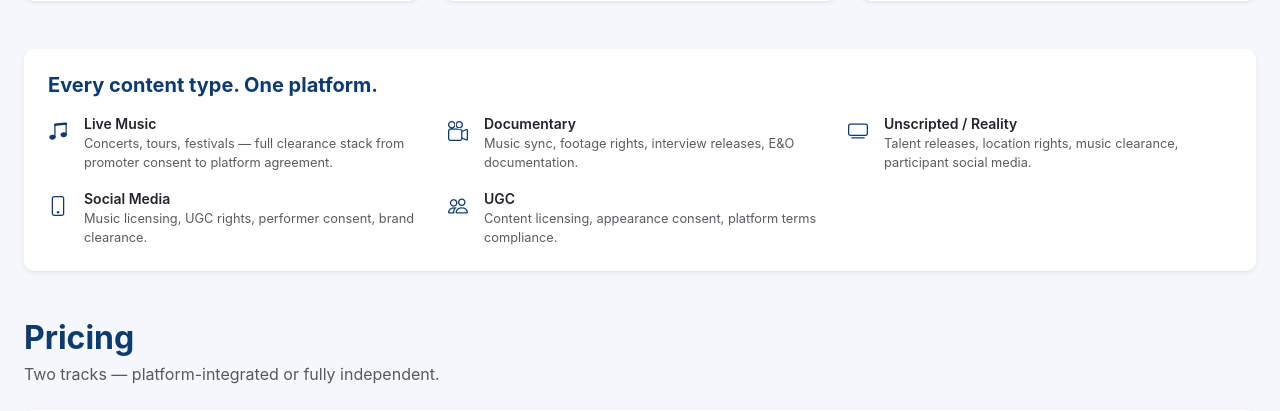
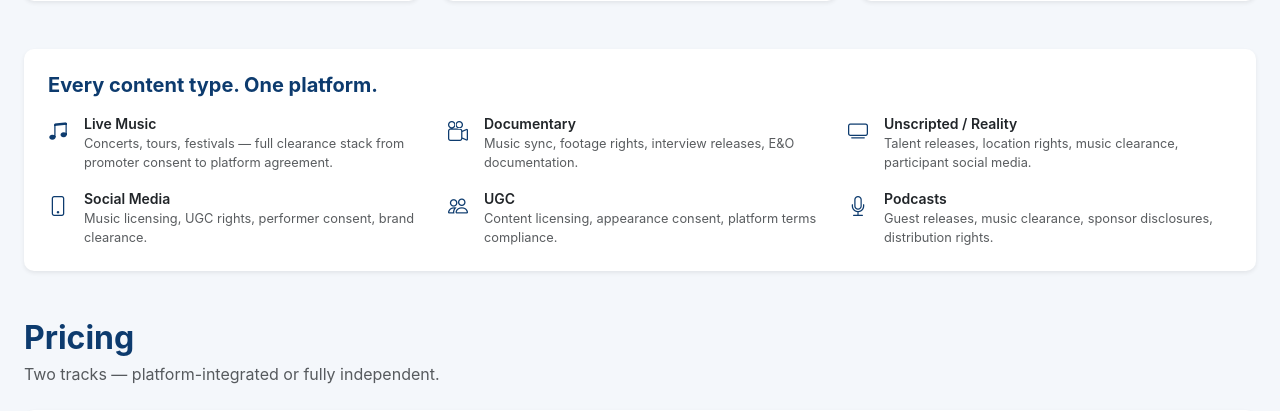
Before and after one commit to basquared1/cleared-live-platform, a Flask app: page / in a window 1280 px wide. Shown: the part 838-1249 px from the top of the page. Run offline with Flask 3, Linux system fonts and the light colour scheme; data that the repository does not hold is empty.

Commit message:
Add Podcasts to content types section
Co-Authored-By: Claude Sonnet 4.6 <noreply@anthropic.com>

```diff
--- a/templates/index.html
+++ b/templates/index.html
@@ -68,6 +68,7 @@
         ('bi-tv',                'Unscripted / Reality', 'Talent releases, location rights, music clearance, participant social media.'),
         ('bi-phone',             'Social Media', 'Music licensing, UGC rights, performer consent, brand clearance.'),
         ('bi-people',            'UGC',          'Content licensing, appearance consent, platform terms compliance.'),
+        ('bi-mic',               'Podcasts',     'Guest releases, music clearance, sponsor disclosures, distribution rights.'),
       ] %}
       {% for icon, name, desc in types %}
       <div class="col-sm-6 col-lg-4">
```
